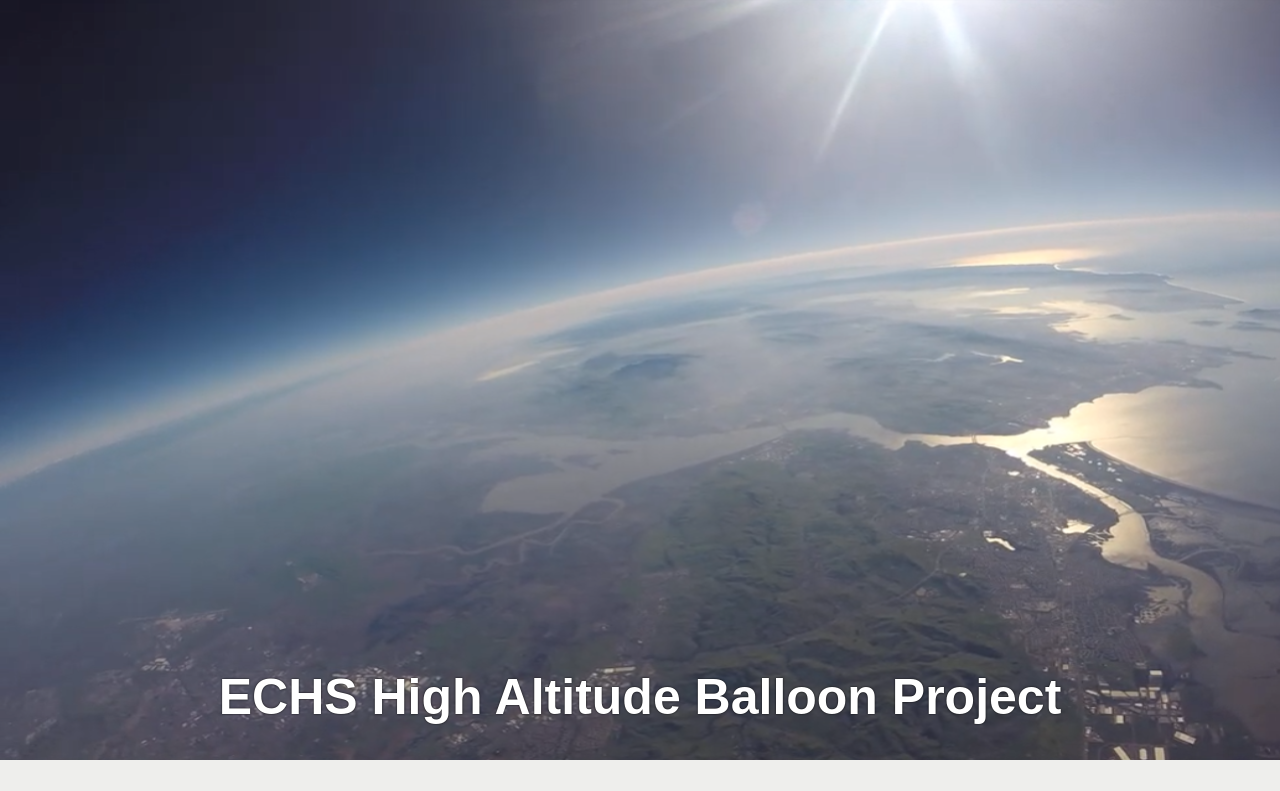
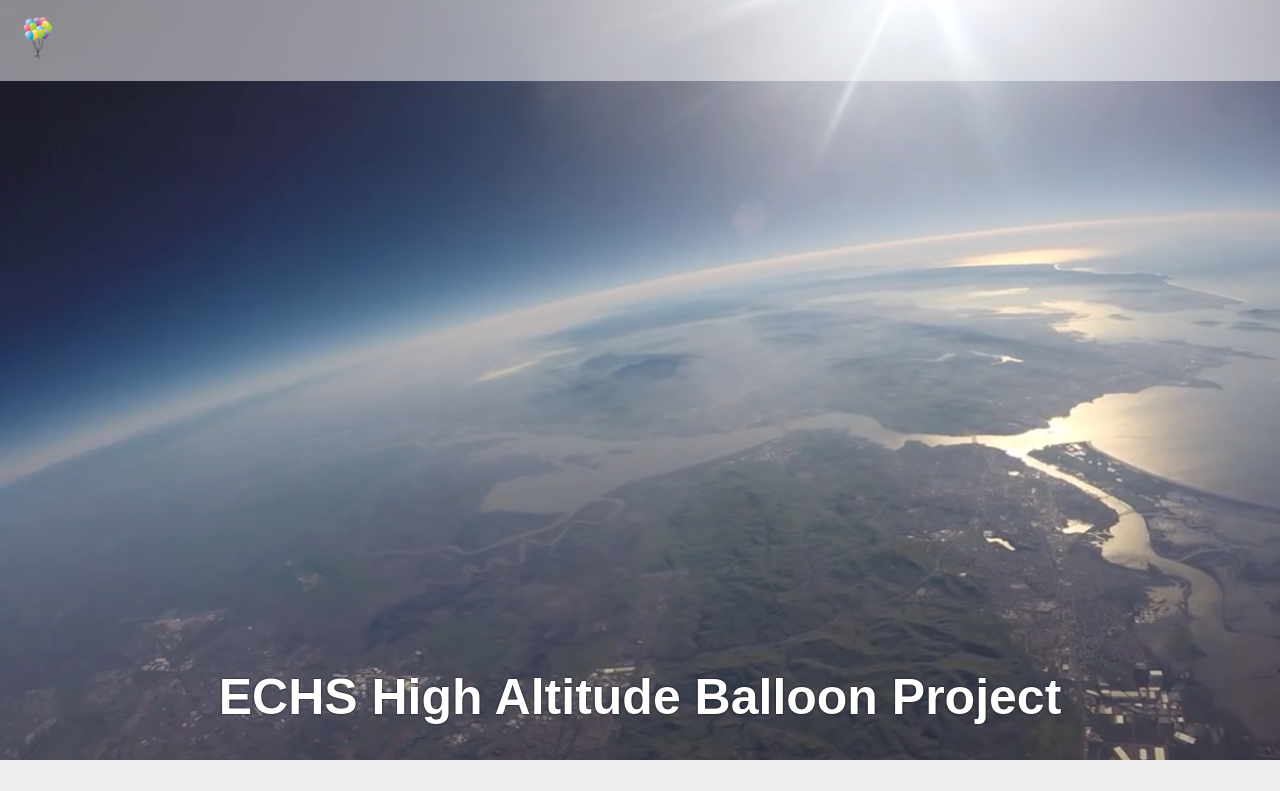
Before and after one commit to jsaperr/echshab, a plain HTML site: page index.html in a window 1280 px wide. Shown: the top 791 px of the page. Drawn offline with nearby package versions, Linux system fonts and the light colour scheme; a web font is replaced by a local one.

Commit message:
Update index.html

```diff
--- a/index.html
+++ b/index.html
@@ -33,6 +33,11 @@
 <body>
 <!-- partial:index.partial.html -->
 <div class="fullscreen nopadding">
+  <div id="header">
+    <img src="logo.png" width="50px" />
+    <ul>
+    </ul>
+  </div>
   <div class="header">
     <h1>ECHS High Altitude Balloon Project</h1>
   </div>
```
